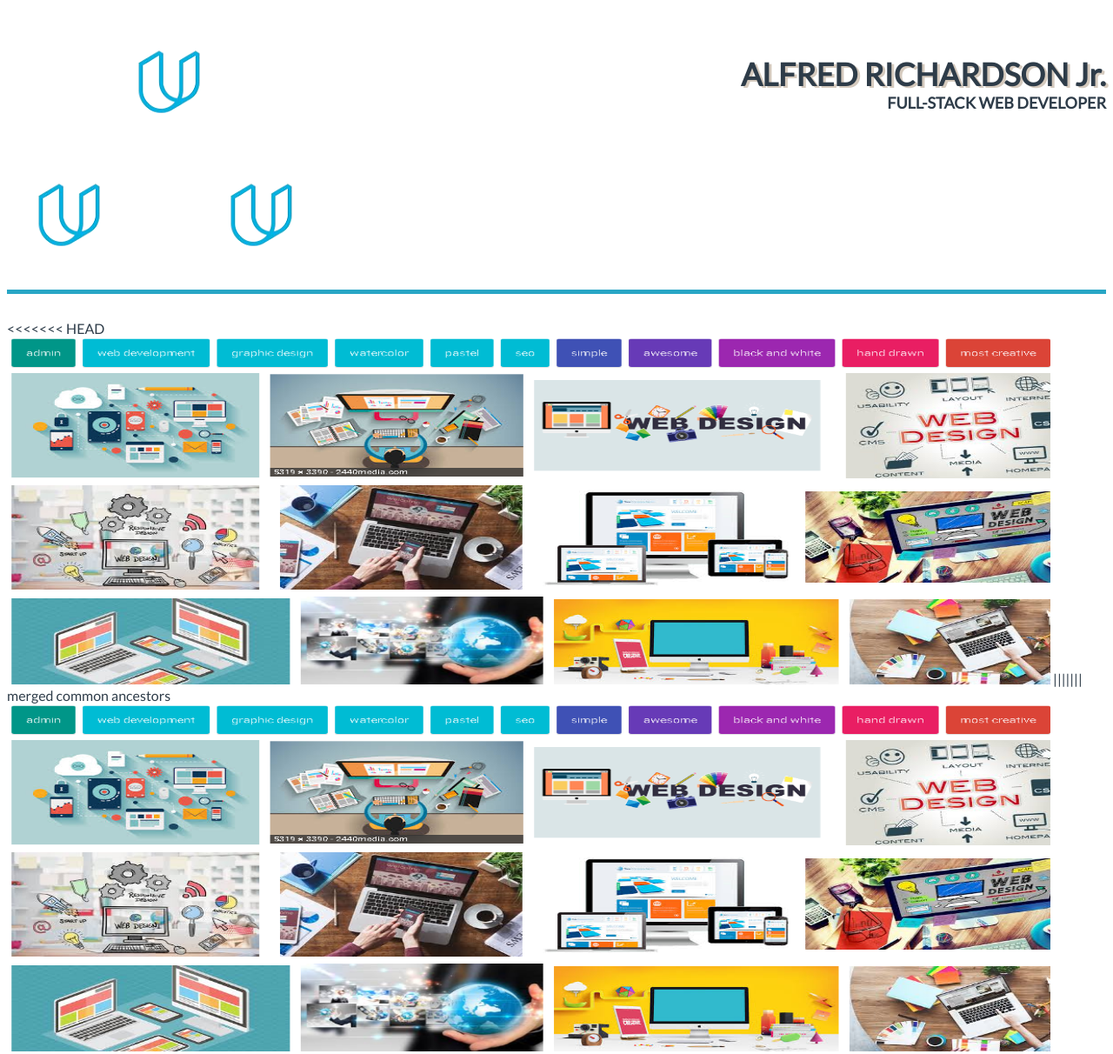
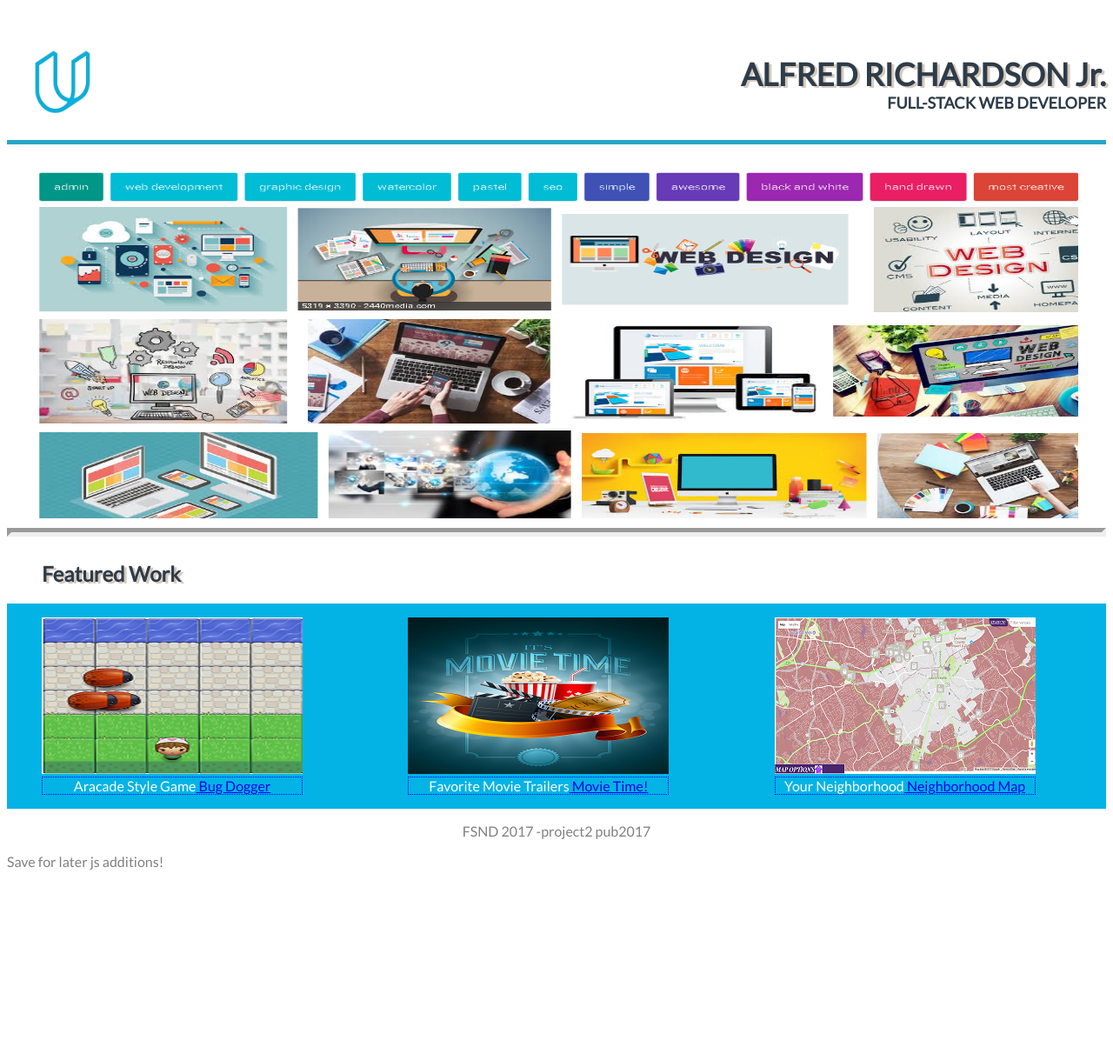
Before and after one commit to madtech2014/portfolio, a website: page index.html in a window 1280 px wide. Shown: the top 1212 px of the page at 87% size. After the commit the page ends 1008 px from the top, so only its background shows below. Drawn offline with nearby package versions, Linux system fonts and the light colour scheme; files that its build step writes are made by us from their sources.

Commit message:
replaced corupt index.html file

```diff
--- a/index.html
+++ b/index.html
@@ -4,7 +4,7 @@
   <meta charset="UTF-8">
   <meta name="viewport" content="width=device-width, initial-scale=1.0">
   <meta http-equiv="X-UA-Compatible" content="ie=edge">
-  <link rel="stylesheet" href="css/styles.css">
+  <link rel="stylesheet" href="dist/css/styles.css">
   <link href="https://fonts.googleapis.com/css?family=Lato" rel="stylesheet">
   <title>Document</title>
 </head>
@@ -12,13 +12,7 @@
   <div class="container">
     <header>
       <div class="logo">
-<<<<<<< HEAD
         <img src="dist/images/udacitylogo.png" alt="logo" height="150" width="150">
-||||||| merged common ancestors
-        <img src="dist/images/udacitylogo.png" alt="logo" height="150px" width="150px">
-=======
-        <img src="images/udacitylogo.png" alt="logo" height="150" width="150">
->>>>>>> 51c3c928ad7872ce358250238964bf4eb2056a2e
       </div>
       <div class ="headertext">
         <div class="myname">
@@ -32,13 +26,7 @@
  <!--main section of the body-->
     <section class="main">
         <picture>
-<<<<<<< HEAD
-          <img src="dist/images/webdevelopment.png" alt="webpages" width="1200" height="400" >
-||||||| merged common ancestors
-          <img src="dist/images/webdevelopment.png" alt="webpages" width="1200px" height="400px" >
-=======
           <img src="dist/images/webdevelopment.png" width="1200" height="400" alt="webpages">
->>>>>>> 51c3c928ad7872ce358250238964bf4eb2056a2e
         </picture>
     </section>
     <hr>
@@ -53,13 +41,7 @@
                 <img src="dist/images/Bug_Dogger.png"
                   width="300" height="180"
                   alt="Bug Dogger">
-<<<<<<< HEAD
-                <figcaption>Aracade Style Game<a href="http://htmlpreview.github.io/?https://github.com/madtech2014/frontend-nanodegree-arcade-game/blob/master/index.html" target="_blank">Bug Dogger</a></figcaption>
-||||||| merged common ancestors
-                <figcaption>Aracade Style Game<a href="http://htmlpreview.github.io/?https://github.com/madtech2014/frontend-nanodegree-arcade-game/blob/master/index.html" target="_blank">Bug Dogger</a></figcaption></p>
-=======
                 <figcaption>Aracade Style Game<a href="http://htmlpreview.github.io/?https://github.com/madtech2014/frontend-nanodegree-arcade-game/blob/master/index.html" target="_blank">  Bug Dogger</a></figcaption>
->>>>>>> 51c3c928ad7872ce358250238964bf4eb2056a2e
             </figure>
         </article>
         <article class="project">
@@ -67,13 +49,7 @@
                 <img src="dist/images/movie-time.png"
                   width="300" height="180"
                   alt="Movie Time!">
-<<<<<<< HEAD
-                <figcaption>Favorite Movie Trailers<a href="http://madtech2014.github.io/movie_trailer_fsnd1" target="_blank">Movie Time!</a></figcaption>
-||||||| merged common ancestors
-                <figcaption>Favorite Movie Trailers<a href="http://madtech2014.github.io/movie_trailer_fsnd1" target="_blank">Movie Time!</a></figcaption></p>
-=======
                 <figcaption>Favorite Movie Trailers<a href="http://madtech2014.github.io/movie_trailer_fsnd1" target="_blank">  Movie Time!</a></figcaption>
->>>>>>> 51c3c928ad7872ce358250238964bf4eb2056a2e
              </figure>
         </article>
         <article class="project">
@@ -81,13 +57,7 @@
                 <img src="dist/images/NeighborhoodMap.png"
                   width="300" height="180"
                   alt="Neighborhood Map">
-<<<<<<< HEAD
-                <figcaption>Your Neighborhood<a href="http://madtech2014.github.io/NeighborhoodMapP5">Neighborhood Map</a></figcaption>
-||||||| merged common ancestors
-                <figcaption>Your Neighborhood<a href="http://madtech2014.github.io/NeighborhoodMapP5">Neighborhood Map</a></figcaption></p>
-=======
                 <figcaption>Your Neighborhood<a href="http://madtech2014.github.io/NeighborhoodMapP5">  Neighborhood Map</a></figcaption>
->>>>>>> 51c3c928ad7872ce358250238964bf4eb2056a2e
              </figure>
         </article>
     </section>
```
